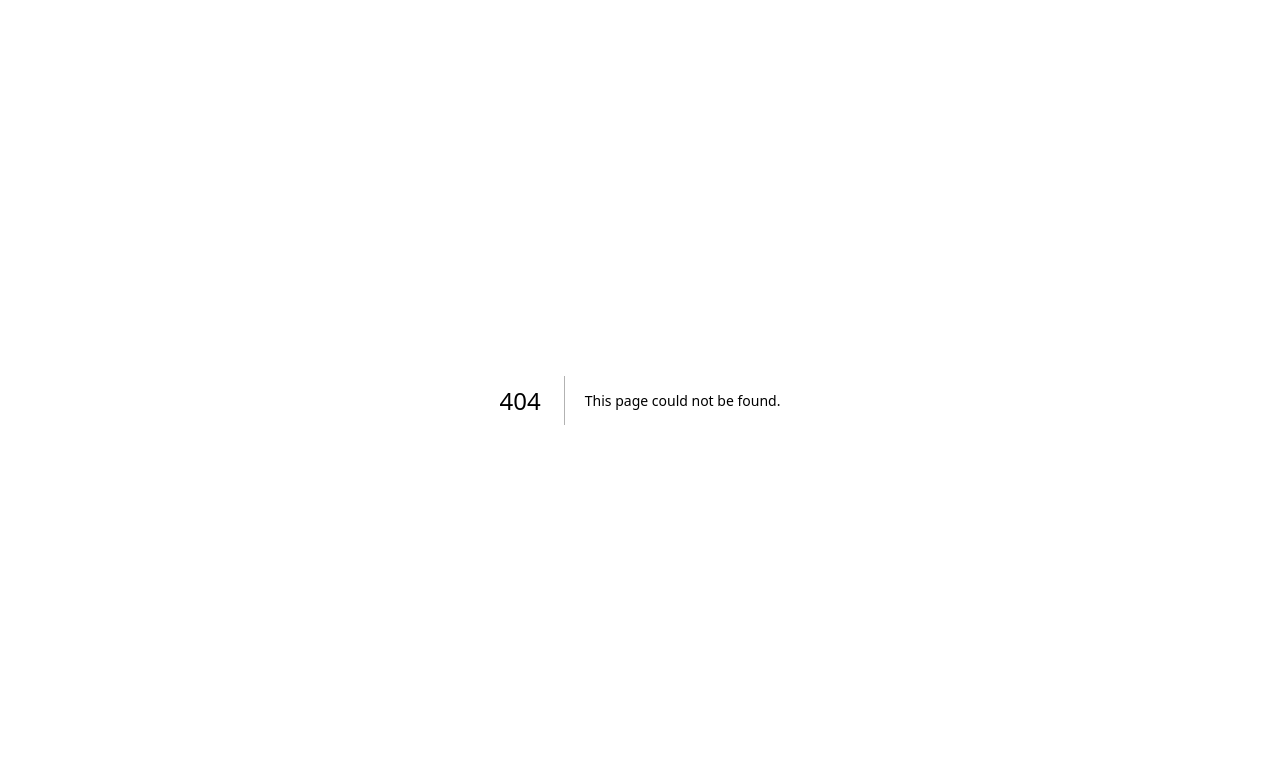
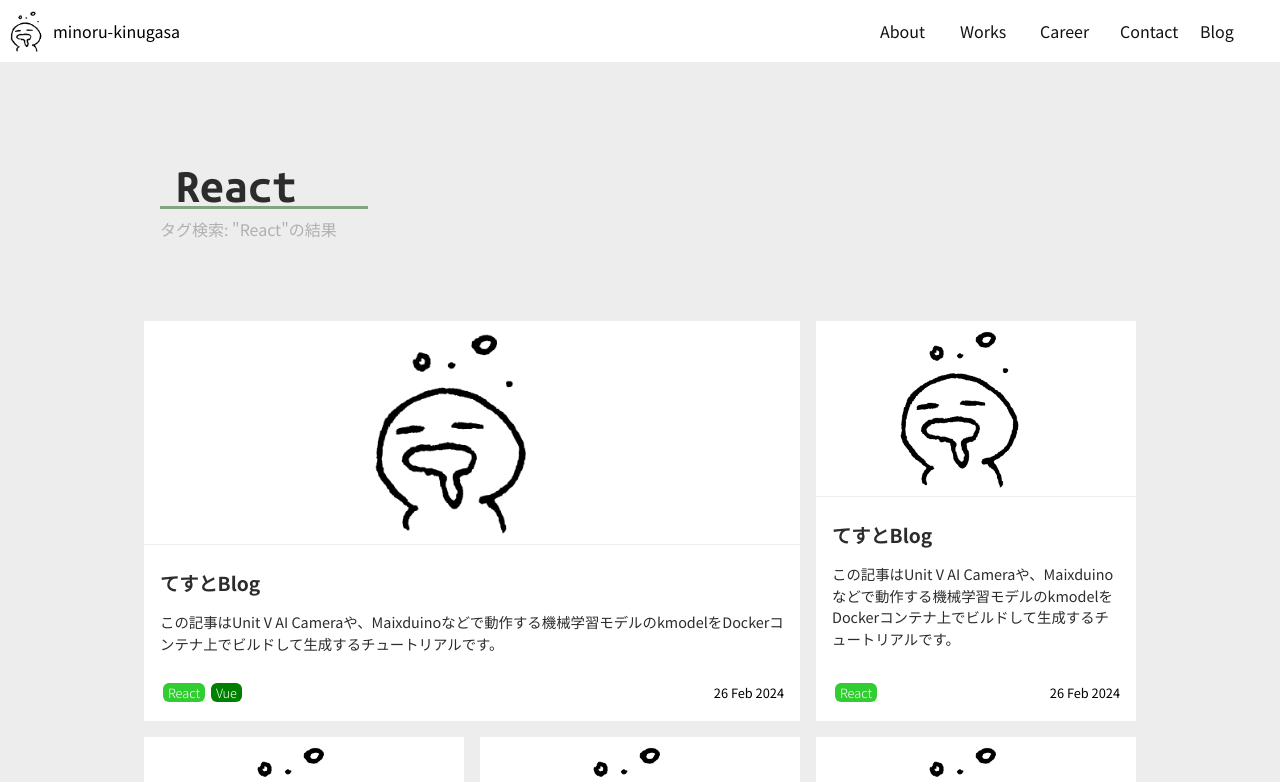
Before and after one commit to minoru-kinugasa-105/minoru-kinugasa-105.github.io, a Next.js app: page /blog/tag/React in a window 1280 px wide. Before the commit this address had no page. Shown: the top 782 px of the page. Built offline with nearby package versions, Linux system fonts and the light colour scheme; a web font is replaced by a local one.

Commit message:
多少のレイアウトなどの調整によるオートcommit/push

```diff
--- a/data/posts.json
+++ b/data/posts.json
@@ -22,8 +22,7 @@
                 "color": "tag-green"
             }
         ],
-        "thumbnail": "icon.png",
-        "isBig": true
+        "thumbnail": "icon.png"
     },
     {
         "slug": "2024-8-29",
@@ -42,10 +41,6 @@
             {
                 "name": "React",
                 "color": "tag-limegreen"
-            },
-            {
-                "name": "Vue",
-                "color": "tag-green"
             }
         ],
         "thumbnail": "icon.png"
@@ -67,10 +62,6 @@
             {
                 "name": "React",
                 "color": "tag-limegreen"
-            },
-            {
-                "name": "Vue",
-                "color": "tag-green"
             }
         ],
         "thumbnail": "icon.png"
@@ -92,10 +83,6 @@
             {
                 "name": "React",
                 "color": "tag-limegreen"
-            },
-            {
-                "name": "Vue",
-                "color": "tag-green"
             }
         ],
         "thumbnail": "icon.png"
@@ -117,10 +104,6 @@
             {
                 "name": "React",
                 "color": "tag-limegreen"
-            },
-            {
-                "name": "Vue",
-                "color": "tag-green"
             }
         ],
         "thumbnail": "icon.png"
@@ -142,14 +125,9 @@
             {
                 "name": "React",
                 "color": "tag-limegreen"
-            },
-            {
-                "name": "Vue",
-                "color": "tag-green"
             }
         ],
-        "thumbnail": "icon.png",
-        "isBig": true
+        "thumbnail": "icon.png"
     },
     {
         "slug": "2024-9-3",
@@ -168,14 +146,9 @@
             {
                 "name": "React",
                 "color": "tag-limegreen"
-            },
-            {
-                "name": "Vue",
-                "color": "tag-green"
             }
         ],
-        "thumbnail": "icon.png",
-        "isBig": true
+        "thumbnail": "icon.png"
     },
     {
         "slug": "2024-9-4",
@@ -194,10 +167,6 @@
             {
                 "name": "React",
                 "color": "tag-limegreen"
-            },
-            {
-                "name": "Vue",
-                "color": "tag-green"
             }
         ],
         "thumbnail": "icon.png"
@@ -219,10 +188,6 @@
             {
                 "name": "React",
                 "color": "tag-limegreen"
-            },
-            {
-                "name": "Vue",
-                "color": "tag-green"
             }
         ],
         "thumbnail": "icon.png"
--- a/next.config.mjs
+++ b/next.config.mjs
@@ -1,6 +1,5 @@
 /** @type {import('next').NextConfig} */
 const nextConfig = {
-    output: 'export',
     trailingSlash: true,
     images: {
         unoptimized: true,
--- a/src/app/blog/[slug]/page.tsx
+++ b/src/app/blog/[slug]/page.tsx
@@ -66,7 +66,7 @@ const PostPage = async ({ params }: { params: { slug: string } }) => {
                     <ul className="article-tag">
                         {post.tag.map((tag: { name: string; color: string }) => (
                             <li key={tag.name} className={tag.color}>
-                                <Link href={`/tag/${tag.name}`}>
+                                <Link href={`/blog/tag/${tag.name}`}>
                                     {tag.name}
                                 </Link>
                             </li>
--- a/src/app/blog/page.tsx
+++ b/src/app/blog/page.tsx
@@ -40,8 +40,8 @@ export default async function Blog() {
                     <div className="main blog-main">
 
                         <div className="blog-article">
-                            {posts.map((post) => (
-                                <article key={post.slug} className={`card ${post.isBig ? "big-card" : ""}`}>
+                            {posts.map((post, index) => (
+                                <article key={post.slug} className={`card ${index === 0 ? "big-card" : ""}`}>
                                     <div className="card-imgbox">
                                         <Image
                                             src={`/images/blog/${post.thumbnail}`}
@@ -63,7 +63,7 @@ export default async function Blog() {
                                         <ul className="card-taglist">
                                         {post.tag.map((tag: { name: string; color: string }) => (
                                                 <li key={tag.name} className={`card-tag ${tag.color}`}>
-                                                    <Link href={`/tag/${tag.name}`}>
+                                                    <Link href={`/blog//tag/${tag.name}`}>
                                                         {tag.name}
                                                     </Link>
                                                 </li>
--- /dev/null
+++ b/src/app/blog/tag/[slug]/page.tsx
@@ -0,0 +1,121 @@
+import { Metadata } from 'next';
+
+import Header from '@/components/Header';
+import Footer from '@/components/Footer';
+
+import Image from "next/image";
+import Link from "next/link";
+import fs from 'fs';
+import path from 'path';
+import Post from "@/types/PostType";
+
+import "@/css/object/component/tag.scss";
+import "@/css/object/component/card.scss";
+import "@/css/object/component/section.scss";
+import "@/css/layout/blog.scss";
+
+// データを取得する関数
+async function getPosts(): Promise<Post[]> {
+    const filePath = path.resolve(process.cwd(), 'data', 'posts.json');
+    const jsonData = fs.readFileSync(filePath, 'utf-8');
+    return JSON.parse(jsonData);
+}
+
+// 動的パラメータを生成する関数
+export async function generateStaticParams() {
+    const posts = await getPosts();
+    const tags = new Set<string>();
+    posts.forEach(post => {
+        post.tag.forEach(tag => {
+            tags.add(tag.name);
+        });
+    });
+    return Array.from(tags).map(tag => ({
+        slug: tag
+    }));
+}
+
+
+export async function generateMetadata({ params }: { params: { slug: string } }): Promise<Metadata> {
+    const slug = params.slug;
+    return {
+        title: `🔍: '${slug}'の検索結果`,
+        description: 'タグ一覧ページです。',
+    };
+}
+
+// コンポーネント
+const TagPage = async ({ params }: { params: { slug: string } }) => {
+    const { slug } = params;
+    const posts = await getPosts();
+    const filteredPosts = posts.filter(post => post.tag.some(tag => tag.name === slug));
+
+    return (
+        <>
+            <Header />
+
+            <main className="article-main">
+                <section className="section blog">
+                    <h1 className="section-title">
+                        <span className="title-text">
+                            {slug}
+                        </span>
+                        <span className="subtitle-text">
+                            タグ検索: "{slug}"の結果
+                        </span>
+                    </h1>
+                    <div className="main blog-main">
+                        <div className="blog-article">
+                            {
+                                // filteredPosts?.length > 0 ?
+                                (
+                                    filteredPosts.map((post, index) => (
+                                        <article key={post.slug} className={`card ${filteredPosts.length > 1 && index === 0 ? "big-card" : ""}`}>
+                                            <div className="card-imgbox">
+                                                <Image
+                                                    src={`/images/blog/${post.thumbnail}`}
+                                                    width={100}
+                                                    height={80}
+                                                    alt="article image"
+                                                    className="card-img"
+                                                />
+                                            </div>
+                                            <Link href={`/blog/${post.slug}`} className="card-explanation">
+                                                <h2 className="card-title">
+                                                    {post.title}
+                                                </h2>
+                                                <h3 className="card-desc">
+                                                    {post.description}
+                                                </h3>
+                                            </Link>
+                                            <div className="card-footer">
+                                                <ul className="card-taglist">
+                                                    {post.tag.map((tag: { name: string; color: string }) => (
+                                                        <li key={tag.name} className={`card-tag ${tag.color}`}>
+                                                            <Link href={`/tag/${tag.name}`}>
+                                                                {tag.name}
+                                                            </Link>
+                                                        </li>
+                                                    ))}
+                                                </ul>
+                                                <span className="card-date">
+                                                    {post.posted}
+                                                </span>
+                                            </div>
+                                        </article>
+                                    ))
+                                    // ) : (
+                                    //     <p>{slug}というタグは見つかりませんでした。</p>
+                                )
+                            }
+                        </div>
+                    </div>
+                </section>
+            </main>
+
+            <Footer />
+        </>
+    );
+};
+
+export default TagPage;
```
Also changed, not shown: src/css/layout/tag-serch.scss (added).
